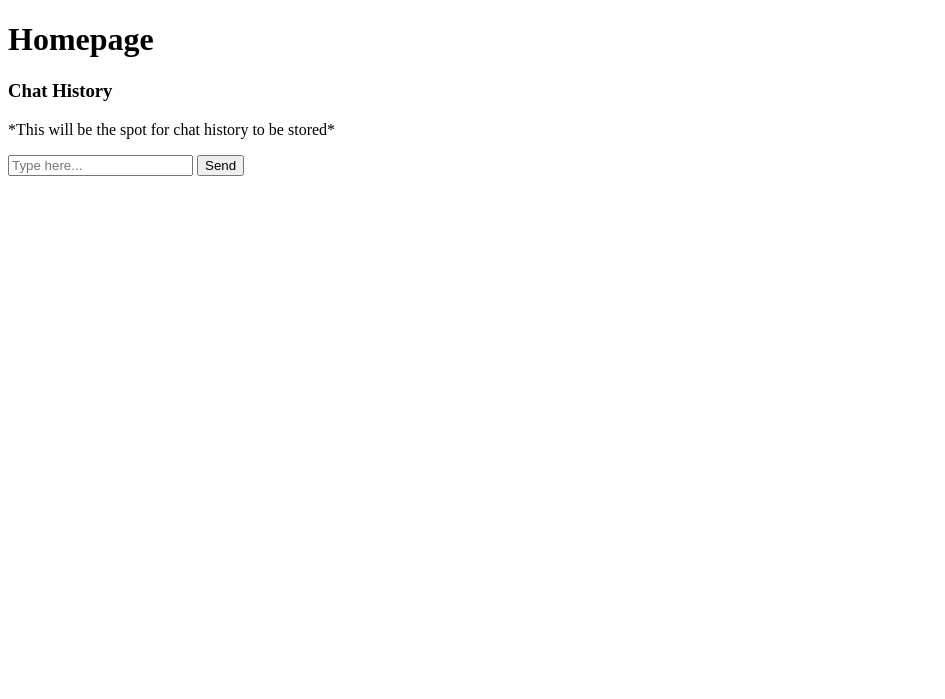
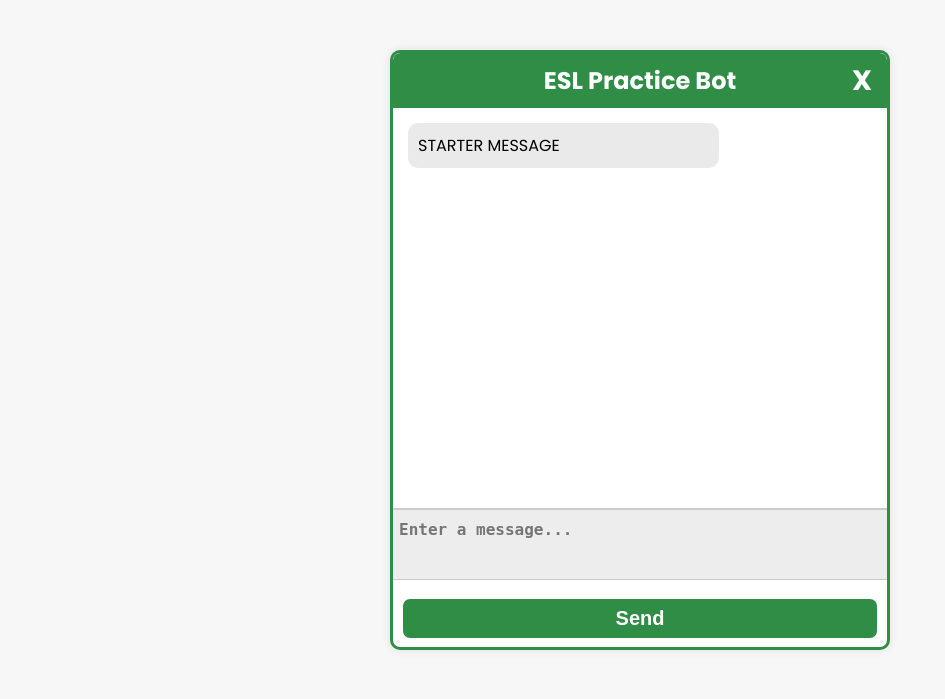
Before and after one commit to jpchea03/ESL-Practice-App, a Django app: template ESL_Practice_App/homepage/templates/homepage.html in a window 1280 px wide. Shown: the top 699 px of the page, without its empty margins (0-945 px from the left). Run offline with Django 5.2, Linux system fonts and the light colour scheme; the template is opened without the code that fills it, so the values that code supplies are empty.

Commit message:
Updated homepage.html and added style.css and script.js

```diff
--- a/ESL_Practice_App/homepage/templates/homepage.html
+++ b/ESL_Practice_App/homepage/templates/homepage.html
@@ -1,11 +1,34 @@
 <!DOCTYPE html>
-<html>
+<html lang="en">
+
+<head>
+    <meta charset="UTF-8">
+    <meta name="viewport"
+          content="width=device-width, initial-scale=1.0">
+    <title>ESL Practice</title>
+    <link rel="stylesheet" href="style.css">
+</head>
+
 <body>
+    <div class="chatBot">
+        <header>
+            <h2>ESL Practice Bot</h2>
+            <span alt="Close"
+                  id="cross"
+                  onclick="cancel()">X</span>
+        </header>
+        <ul class="chatbox">
+            <li class="chat-incoming chat">
+                <p>STARTER MESSAGE</p>
+            </li>
+        </ul>
+        <div class="chat-input">
+            <textarea rows="0" cols="17"
+                      placeholder="Enter a message..."></textarea>
+            <button id="sendBTN">Send</button>
+        </div>
+    </div>
+    <script src="script.js" defer></script>
+</body>
 
-<h1>Homepage</h1>
-<h3>Chat History</h3>
-<p id="chatlog">*This will be the spot for chat history to be stored*</p>
-<input type = "text" id="chatbox" placeholder="Type here...">
-<button onclick="send()">Send</button>
-</body>
 </html>
--- /dev/null
+++ b/ESL_Practice_App/homepage/templates/style.css
@@ -0,0 +1,136 @@
+/*style.css*/
+
+@import url('https://fonts.googleapis.com/css2?family=Poppins:ital,wght@0,100;0,200;0,300;0,400;0,500;0,600;0,700;0,800;0,900;1,100;1,200;1,300;1,400;1,500;1,600;1,700;1,800;1,900&display=swap');
+
+* {
+  box-sizing: border-box;
+  margin: 0;
+  padding: 0;
+}
+
+body {
+  font-family: "Poppins", sans-serif;
+  font-weight: 400;
+  font-style: normal;
+  background-color: #f7f7f7;
+}
+
+.chatBot {
+  border: 3px solid #2F8D46;
+  border-radius: 10px;
+  margin: 50px auto;
+  overflow: hidden;
+  width: 500px;
+  overflow-y: clip;
+  height: 600px;
+  background: rgb(255, 255, 255);
+  background-size: contain;
+  box-shadow: 0px 0px 10px rgba(0, 0, 0, 0.1);
+  background-repeat: no-repeat;
+  background-position: center;
+}
+
+header {
+  background-color: #2F8D46;
+  text-align: center;
+  padding: 10px 0;
+  border-radius: 7px 7px 0 0;
+}
+
+header h2 {
+  color: #fff;
+  margin: 0;
+}
+
+.chatbox {
+  padding: 15px;
+  list-style: none;
+  overflow-y: auto;
+  height: 400px;
+}
+
+.chatbox li {
+  margin-bottom: 10px;
+}
+
+.chat p {
+  padding: 10px;
+  border-radius: 10px;
+  max-width: 70%;
+  word-wrap: break-word;
+}
+
+.chat-outgoing p {
+  background-color: #162887;
+  align-self: flex-end;
+  color: #fff;
+}
+
+.chat-incoming p {
+  background-color: #eaeaea;
+}
+
+.chat-input {
+  padding: 10px;
+  border-top: 1px solid #ccc;
+}
+
+.chat-input textarea {
+  width: 522px;
+  padding: 10px;
+  border: 1px solid #ccc;
+  border-radius: 7px;
+  resize: none;
+  outline: none;
+  overflow-y: scroll;
+  background-color: #dcdcdc85;
+  font-size: 16px;
+  color: green;
+  font-weight: 600;
+  margin-top: -10px;
+  margin-left: -15px;
+  height: 71px;
+}
+
+#cross {
+  float: right;
+  position: relative;
+  top: -38px;
+  left: -15px;
+  cursor: pointer;
+  color: white;
+  font-weight: bolder;
+  font-size: 28px;
+}
+
+#cross:hover {
+  color: red;
+  transition: all .5s;
+}
+
+.chatbox .chat p.error {
+  color: #ffffff;
+  background-color: #ff3737e8;
+}
+
+#sendBTN {
+  width: 100%;
+  padding: 8px;
+  border: 0;
+  outline: none;
+  font-size: 20px;
+  font-weight: 600;
+  border-radius: 7px;
+  background-color: #2F8D46;
+  cursor: pointer;
+  color: white;
+  margin-top: 12px;
+}
+
+.lastMessage {
+  margin-top: 50px;
+  font-size: 35px;
+  font-weight: 600;
+  color: darkgreen;
+  margin-left: 550px;
+}
```
Also changed, not shown: ESL_Practice_App/homepage/templates/script.js (added).
